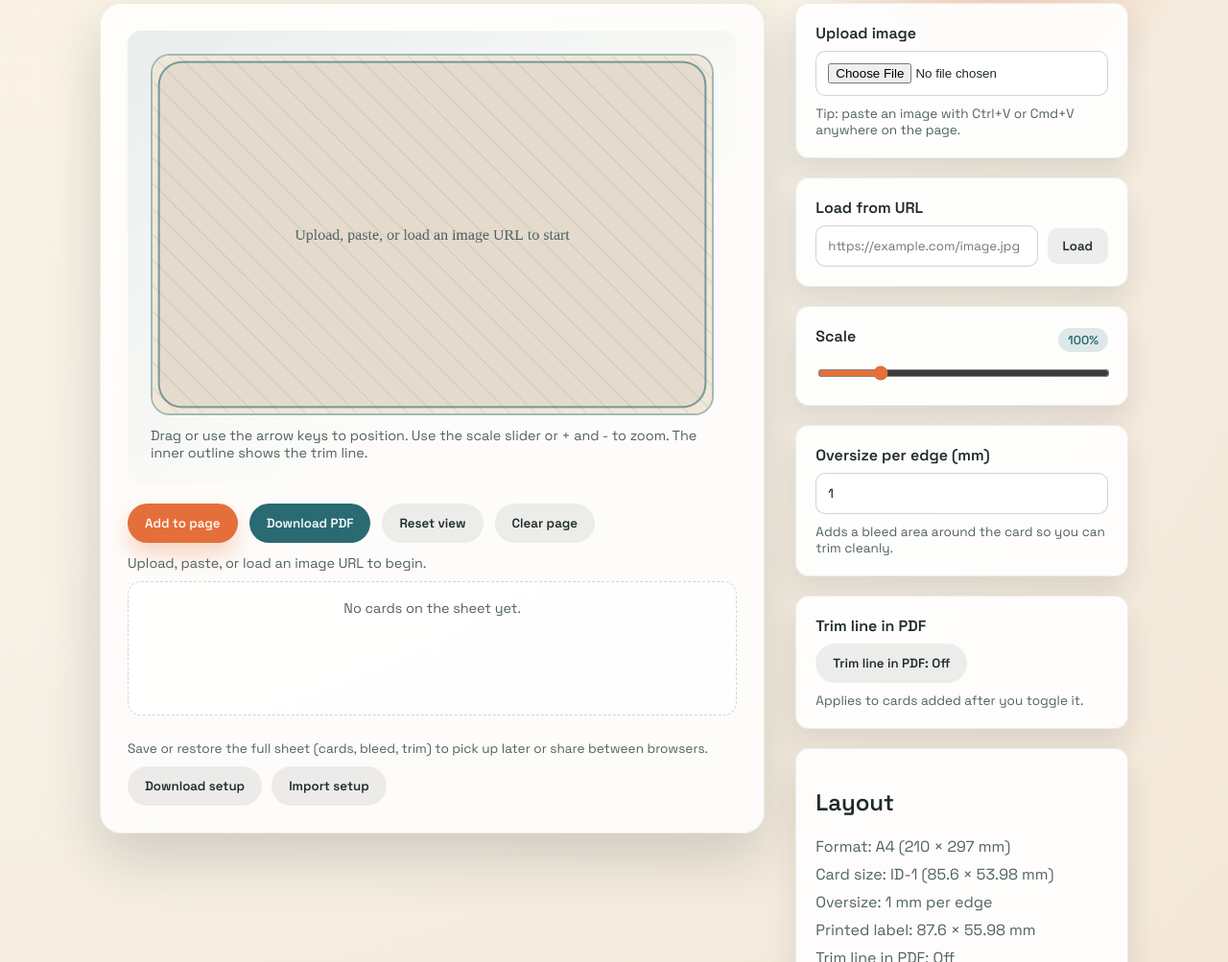
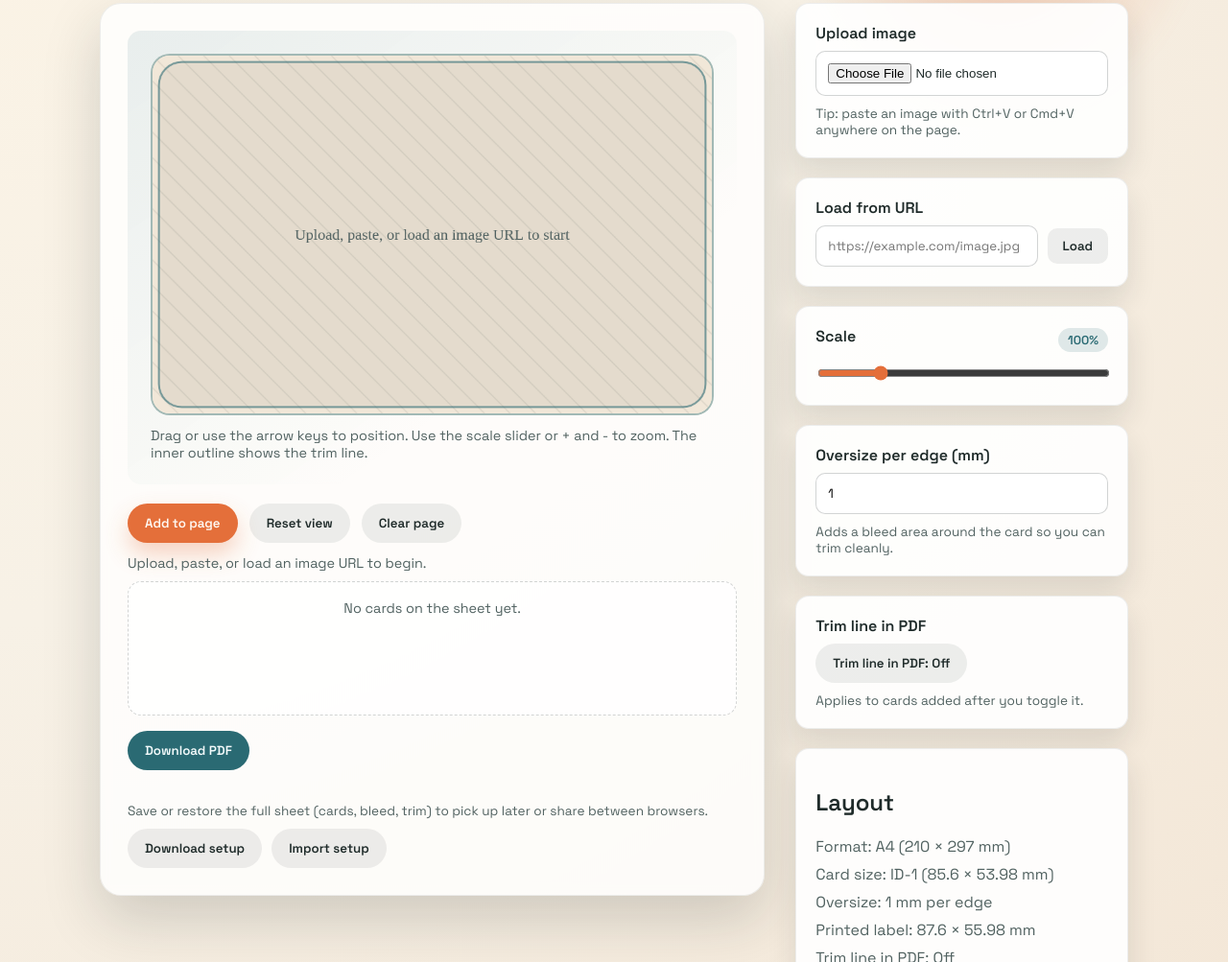
Before and after one commit to daniel-k/card-label-imager, a website built with Vite: page src/index.html in a window 1280 px wide. Shown: the part 188-1191 px from the top of the page at 96% size. Built offline with nearby package versions, Linux system fonts and the light colour scheme.

Commit message:
move download button below the preview

```diff
--- a/src/index.html
+++ b/src/index.html
@@ -36,7 +36,6 @@
 
                 <div class="actions">
                     <button id="addToPage" class="primary">Add to page</button>
-                    <button id="downloadPdf">Download PDF</button>
                     <button id="resetView" class="ghost">Reset view</button>
                     <button id="clearPage" class="ghost">Clear page</button>
                 </div>
@@ -56,6 +55,7 @@
                 <div class="page-preview" id="pagePreview">
                     <div class="placeholder">No cards on the sheet yet.</div>
                 </div>
+                <button id="downloadPdf">Download PDF</button>
                 <div class="setup-actions">
                     <p class="hint">
                         Save or restore the full sheet (cards, bleed, trim) to
--- a/src/style.css
+++ b/src/style.css
@@ -163,6 +163,7 @@ button.primary:hover {
 button#downloadPdf {
     background: var(--accent-2);
     color: #f4fbfc;
+    margin: 16px 0 8px;
 }
 
 button#downloadPdf:hover {
```
